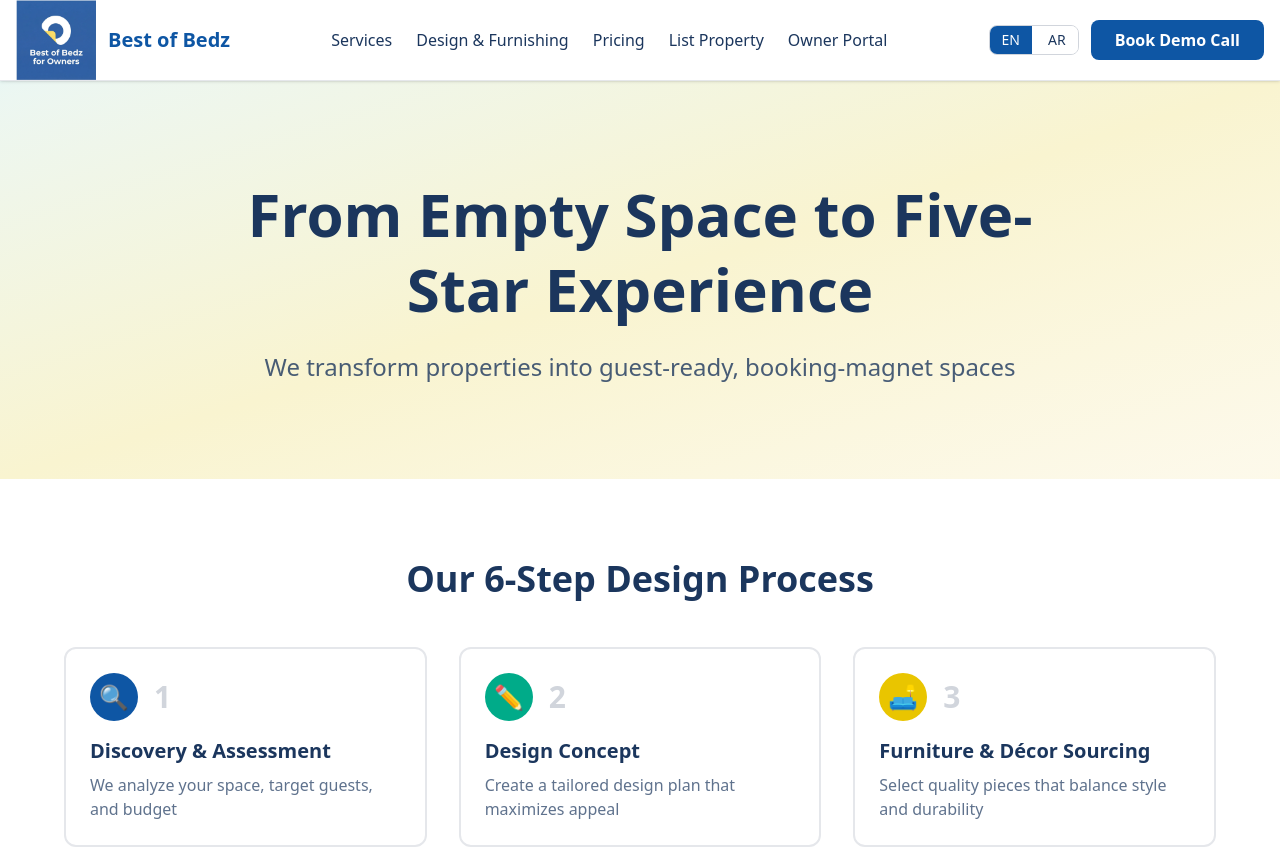
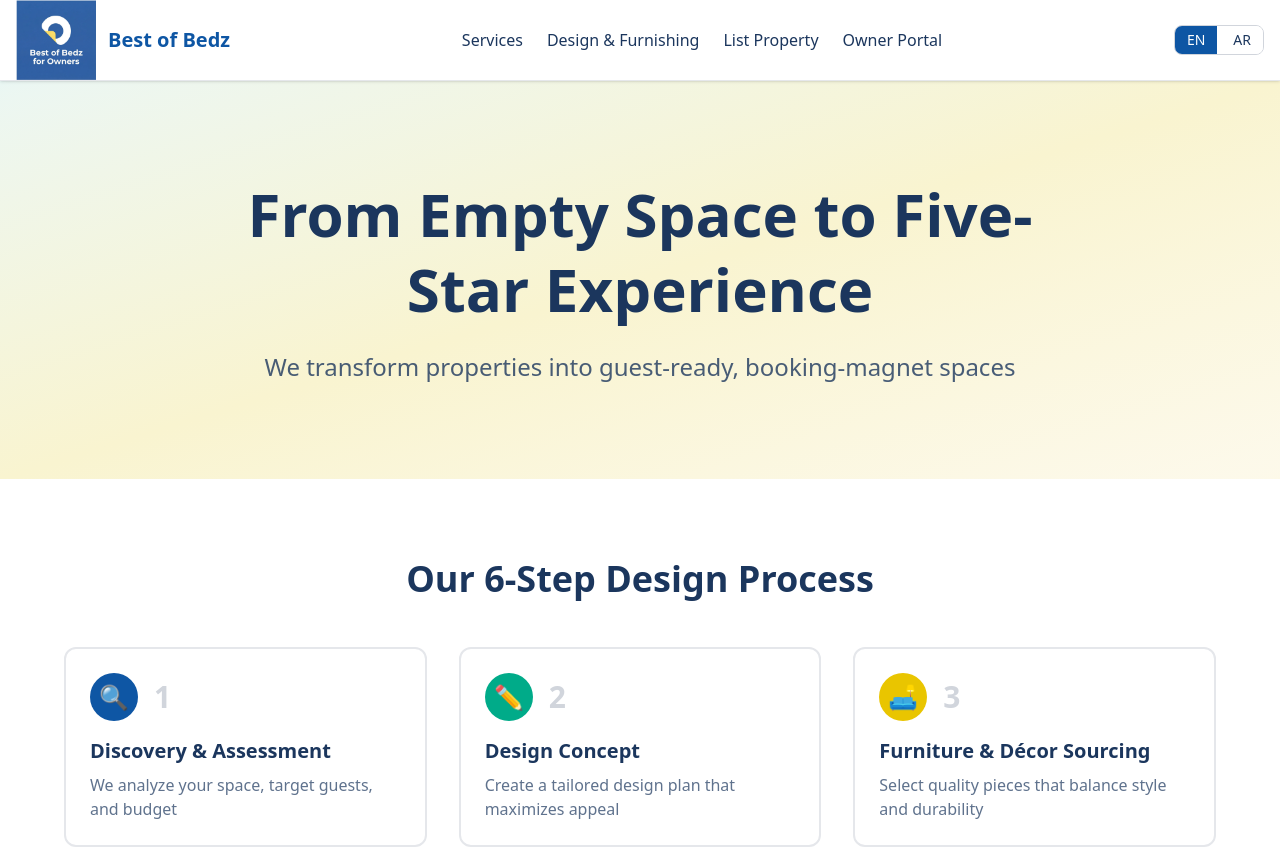
Before and after one commit to HASSANBOB533/property-mgtg-new, a Next.js app: page /en/design in a window 1280 px wide. Shown: the top 848 px of the page. Built offline with nearby package versions, Linux system fonts and the light colour scheme.

Commit message:
Remove Pricing link and Book Demo Call button from header

```diff
--- a/components/Header.tsx
+++ b/components/Header.tsx
@@ -14,7 +14,6 @@ export default function Header() {
   const navItems = [
     {label: t('services'), href: `/${locale}#services`},
     {label: t('design'), href: `/${locale}/design`},
-    {label: t('pricing'), href: `/${locale}#pricing`},
     {label: t('listProperty'), href: `/${locale}/list-property`},
     {label: t('ownerPortal'), href: 'https://bestofbedz.guestyowners.com/login', external: true},
   ];
@@ -66,14 +65,6 @@ export default function Header() {
           {/* Right Side Actions */}
           <div className="flex items-center gap-3">
             <LanguageSwitcher />
-            <a
-              href="https://cal.com/hassan-ahmed-27rg6z/property-owner-meeting"
-              target="_blank"
-              rel="noopener noreferrer"
-              className="hidden md:block bg-blue-primary text-white px-6 py-2 rounded-lg font-semibold hover:bg-opacity-90 transition-all"
-            >
-              {t('getEvaluation')}
-            </a>
 
             {/* Mobile Menu Button */}
             <button
```
